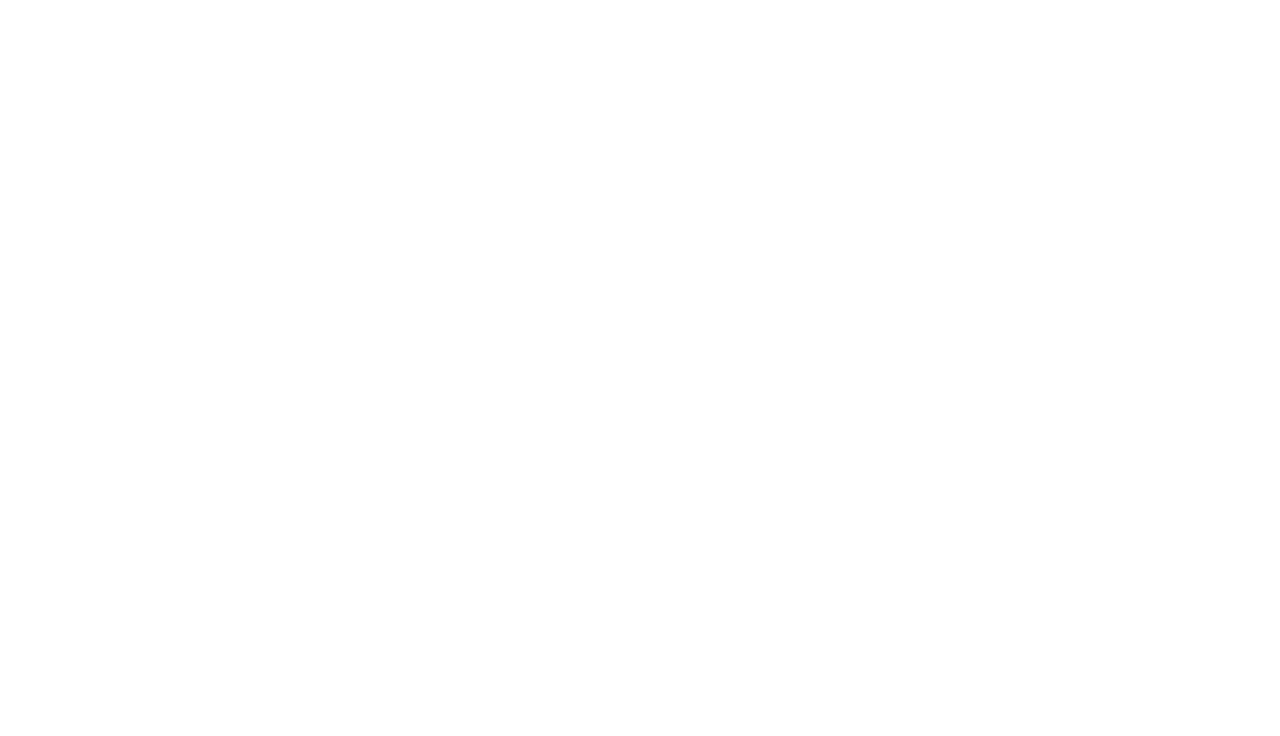
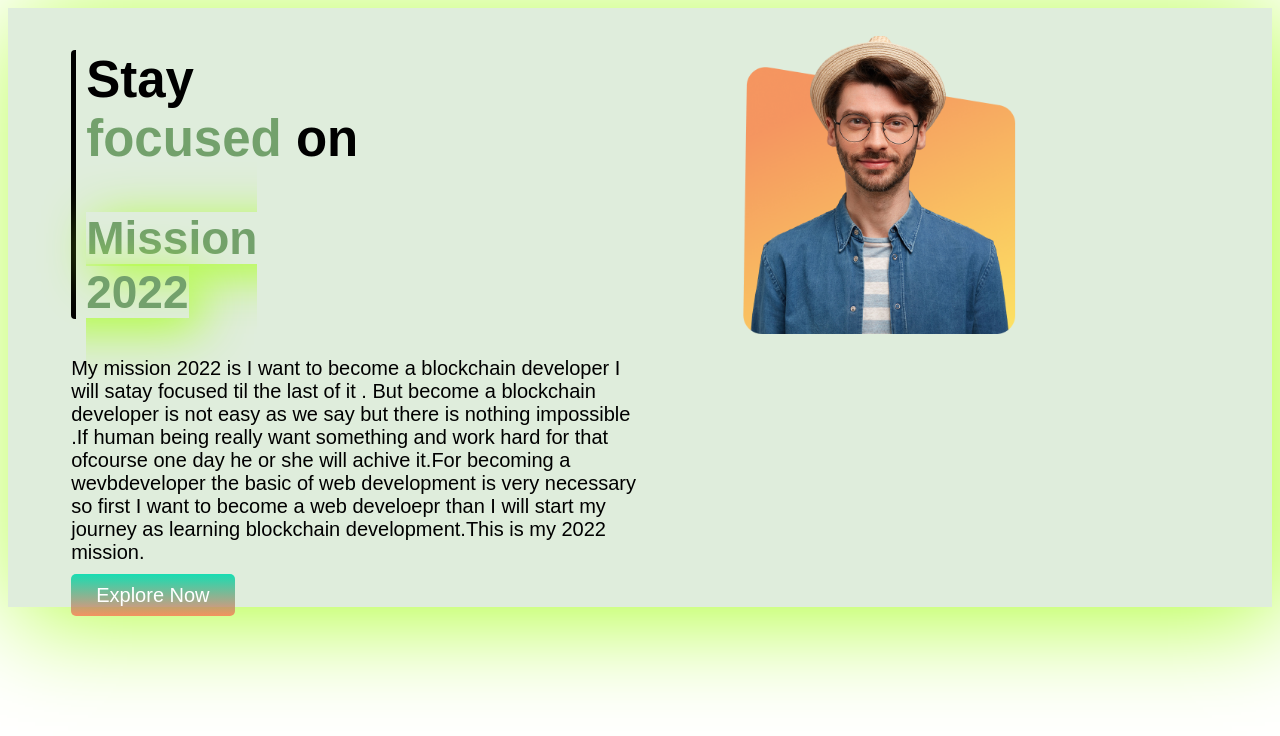
Before and after one commit to ronok420/portfolio-assignment-1, a plain HTML site: page index.html in a window 1280 px wide. Drawn offline with Linux system fonts and the light colour scheme; a web font is replaced by a local one.

Commit message:
sction_1 added

```diff
--- a/index.html
+++ b/index.html
@@ -6,9 +6,41 @@
     <meta http-equiv="X-UA-Compatible" content="IE=edge">
     <meta name="viewport" content="width=device-width, initial-scale=1.0">
     <title>Document</title>
+    <link rel="preconnect" href="https://fonts.googleapis.com">
+    <link rel="preconnect" href="https://fonts.gstatic.com" crossorigin>
+    <link href="https://fonts.googleapis.com/css2?family=Cabin+Condensed&display=swap" rel="stylesheet">
+    <link rel="stylesheet" href="style.css">
 </head>
 
 <body>
+    <section class="section_1">
+        <div class="width_1">
+            <div class="border_claass">
+
+            </div>
+            <div class="border_claass">
+                <h1>Stay <span id="paste_color">focused </span>on</h1>
+                <h2><span class="text_color">Mission 2022</span></h2>
+            </div>
+            <div>
+                <p>My mission 2022 is I want to become a blockchain developer I will satay focused til the last of it .
+                    But
+                    become a blockchain developer is not easy as we say but there is nothing impossible .If human being
+                    really want something and work hard for that ofcourse one day he or she will achive it.For becoming
+                    a
+                    wevbdeveloper the basic of web development is very necessary so first I want to become a web
+                    develoepr
+                    than I will start my journey as learning blockchain development.This is my 2022 mission. </p>
+                <a class="link_button" target="_blank" href="https://www.computerhope.com/htmcolor.htm">Explore Now</a>
+
+            </div>
+
+        </div>
+
+        <div class="width_1">
+            <img src="images/person/person-1.png" alt="">
+        </div>
+    </section>
 
 </body>
 
--- a/style.css
+++ b/style.css
@@ -0,0 +1,66 @@
+h1 {
+    font-size: 51px;
+}
+
+h2 {
+    font-size: 46px;
+}
+
+p {
+    font-size: 20px;
+}
+
+#paste_color {
+    color: #73A16C;
+}
+
+.text_color {
+    color: #73A16C;
+    box-shadow: 10px 10px 50px greenyellow;
+}
+
+body {
+    font-family: 'Cabin Condensed', sans-serif;
+}
+
+.section_1 {
+    display: flex;
+    background-color: #99c68e4f;
+    box-shadow: 10px 10px 100px greenyellow;
+}
+
+.width_1 {
+    width: 50%;
+    padding-left: 5%;
+}
+
+.width_1 img {
+    width: 50%;
+    padding-left: 6%;
+    margin-top: 5%;
+
+}
+
+.border_claass {
+    border-left: solid 5px;
+    padding-bottom: 0px;
+    padding-left: 10px;
+    border-radius: 4px;
+    width: 50%;
+
+
+
+
+
+}
+
+.link_button {
+    text-decoration: none;
+    background: linear-gradient(rgb(23, 221, 178), rgba(255, 99, 71, 0.699));
+    padding: 10px 25px;
+    border-radius: 5px;
+    color: white;
+    font-size: 20px;
+
+
+}
```
